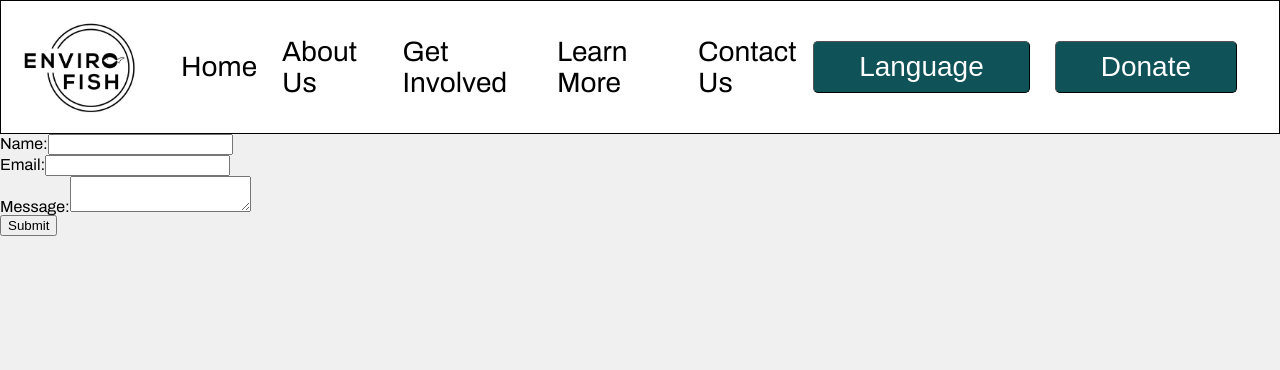
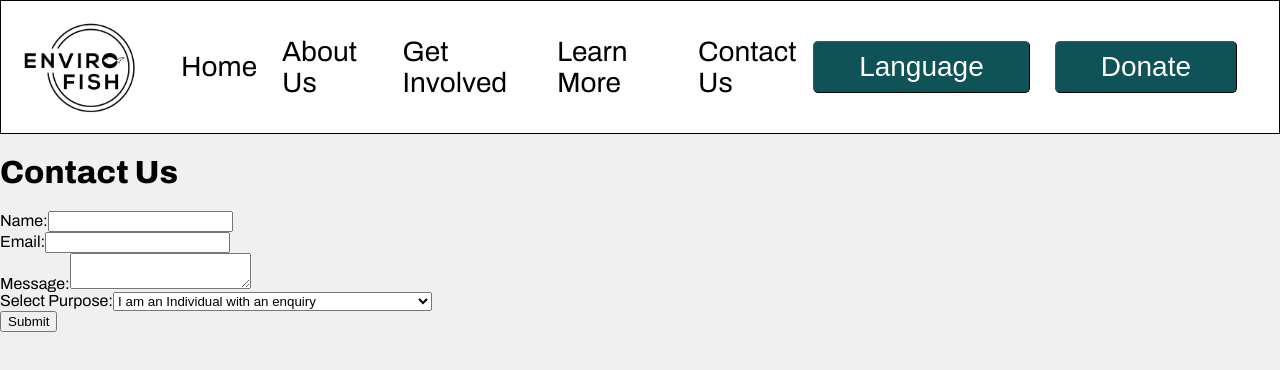
Before and after one commit to LazerG2579/IFB398_CTRL-FISH-DELETE, a React (Create React App) app in the folder IFB398_email_example/client/: page /contact in a window 1280 px wide. Shown: the top 370 px of the page. Built offline with nearby package versions, Linux system fonts and the light colour scheme.

Commit message:
updated contact form to include volunteer email

```diff
--- a/IFB398_email_example/client/src/components/contact_form.js
+++ b/IFB398_email_example/client/src/components/contact_form.js
@@ -2,6 +2,12 @@ import React, { useState } from "react";
 
 const ContactForm = () => {
     const [status, setStatus] = useState("Submit");
+    const [selectedOption, setSelectedOption] = useState("individual"); // Default selection
+
+    const handleOptionChange = (e) => {
+        setSelectedOption(e.target.value);
+    };
+
     const handleSubmit = async (e) => {
         e.preventDefault();
         setStatus("Sending...");
@@ -10,6 +16,7 @@ const ContactForm = () => {
             name: name.value,
             email: email.value,
             message: message.value,
+            selectedOption: selectedOption, // Include the selected option in the request
         };
         let response = await fetch("http://localhost:5000/contact", {
             method: "POST",
@@ -22,6 +29,7 @@ const ContactForm = () => {
         let result = await response.json();
         alert(result.status);
     };
+
     return (
         <form onSubmit={handleSubmit}>
             <div>
@@ -36,6 +44,14 @@ const ContactForm = () => {
                 <label htmlFor="message">Message:</label>
                 <textarea id="message" required />
             </div>
+            <div>
+                <label>Select Purpose:</label>
+                <select id="purpose" value={selectedOption} onChange={handleOptionChange}>
+                    <option value="individual">I am an Individual with an enquiry</option>
+                    <option value="business">I am emailing on behalf of a business/organization</option>
+                    <option value="volunteer">I am interested in volunteering opportunities</option>
+                </select>
+            </div>
             <button type="submit">{status}</button>
         </form>
     );
--- /dev/null
+++ b/IFB398_email_example/client/src/pages/contactUs.js
@@ -0,0 +1,13 @@
+import React from 'react';
+import ContactForm from "../components/contact_form";
+
+const ContactUs = () => {
+    return (
+        <div className="contact-us-container">
+            <h1>Contact Us</h1>
+            <ContactForm /> {ContactForm}
+        </div>
+    );
+};
+
+export default ContactUs;
```
Also changed, not shown: IFB398_email_example/client/src/App.js (+9 -9 lines), 1 other file (tests, documents, lock files or other folders).
